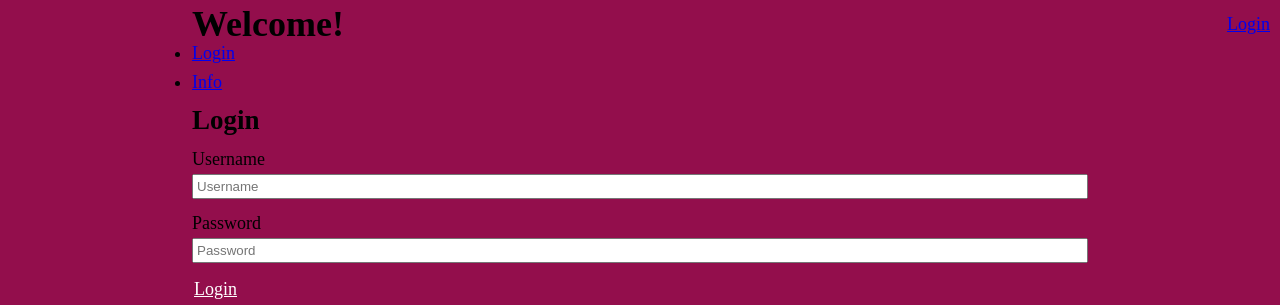
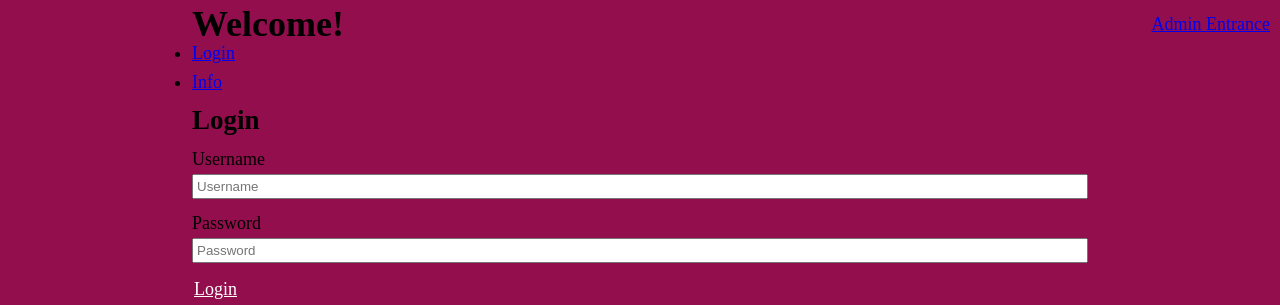
Before and after one commit to Scrumpossible/ExamRegistration, a Flask app: page / in a window 1280 px wide. Shown: the top 305 px of the page. Run offline with Flask 3, Linux system fonts and the light colour scheme.

Commit message:
Update login.html

```diff
--- a/Templates/login.html
+++ b/Templates/login.html
@@ -2,7 +2,7 @@
 {% block content %}
     <!-- Admin link in upper right -->
     <div style="position: absolute; top: 10px; right: 10px;">
-        <a href="/login"> Login</a>
+        <a href="/login"> Admin Entrance</a>
     </div>
 
     <section>
```
